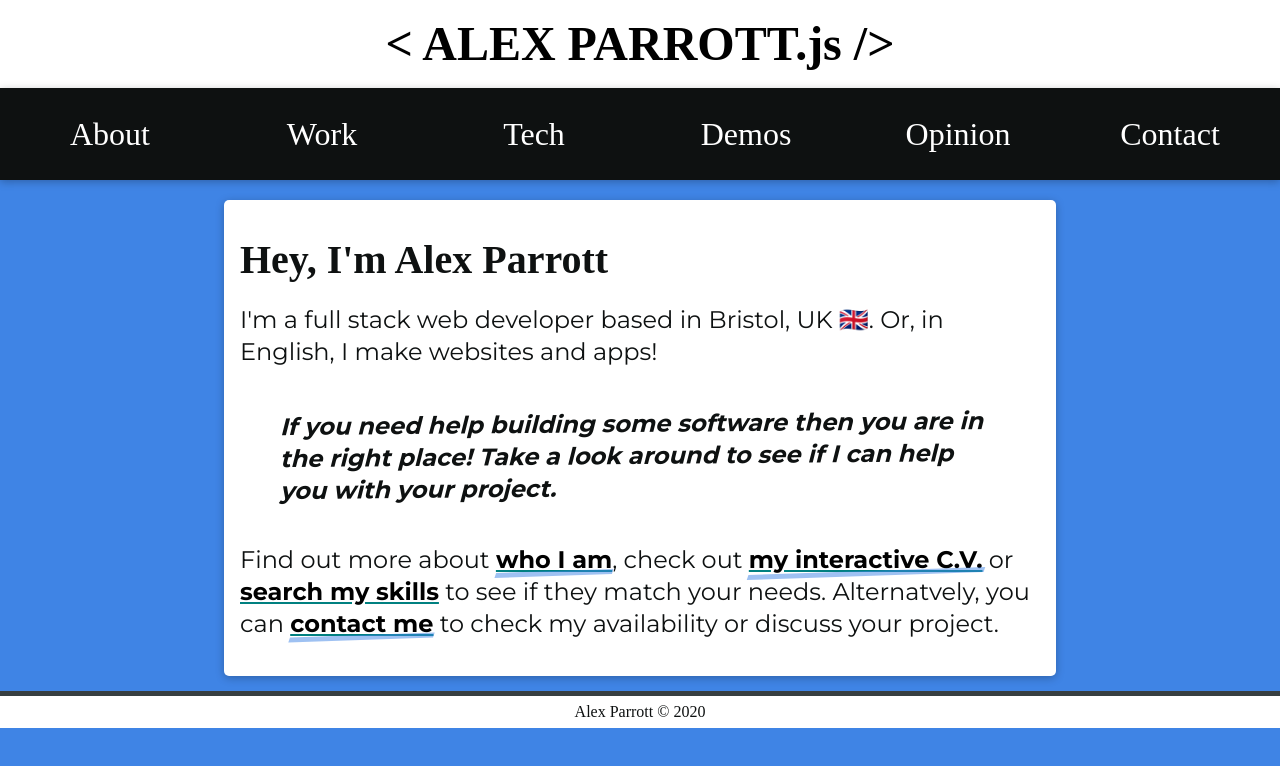
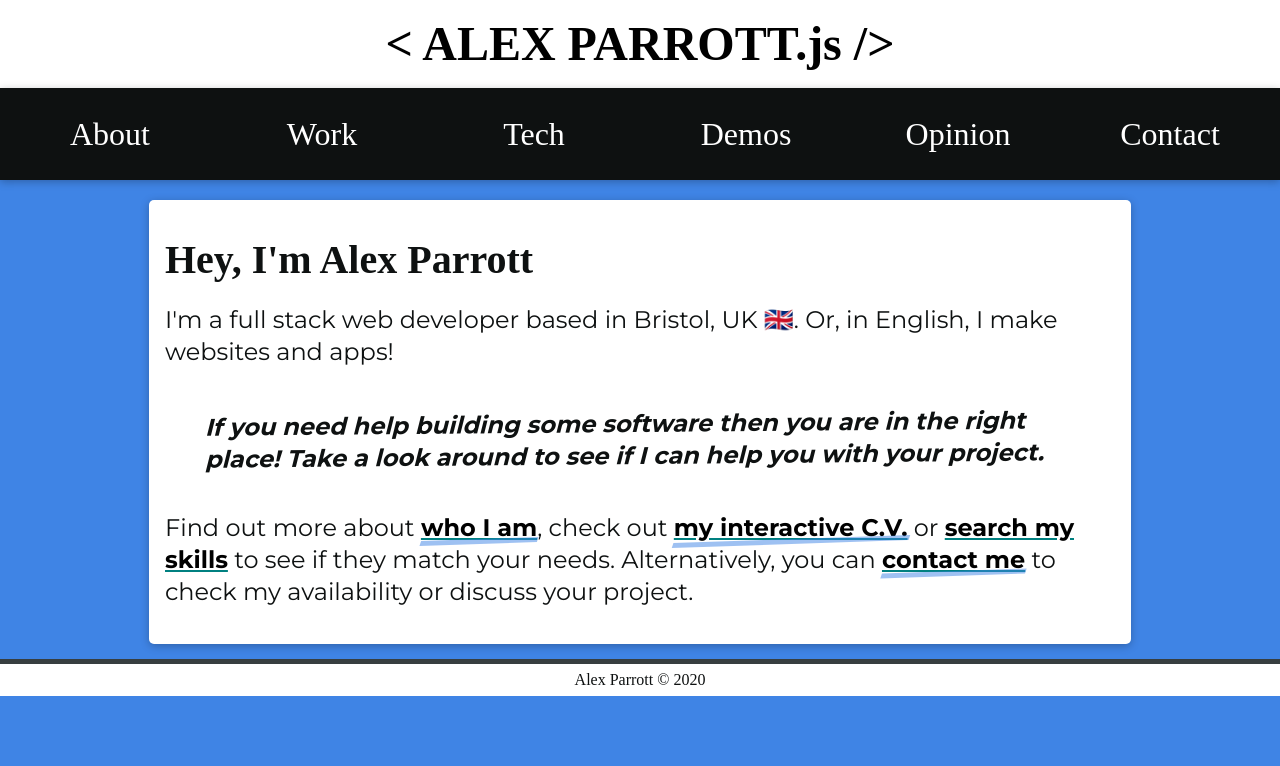
Before and after one commit to cashtotalszero/alex-parrott, a Next.js app: page / in a window 1280 px wide. Shown: the top 766 px of the page. Built offline with nearby package versions, Linux system fonts and the light colour scheme; a web font is replaced by a local one.

Commit message:
Page component refactor

```diff
--- /dev/null
+++ b/components/Page.js
@@ -0,0 +1,31 @@
+import styled from 'styled-components';
+import PropTypes from 'prop-types';
+
+import CustomHead from './CustomHead';
+
+const StyledPage = styled.div`
+  display: flex;
+  justify-content: center;
+  margin: 20px;
+`;
+
+const Card = styled.div`
+  padding: 1rem;
+  border-radius: 5px;
+  box-shadow: 0 2px 8px rgba(0, 0, 0, 0.26);
+  max-width: ${({ maxWidth }) => maxWidth || ''};
+  background-color: ${({ theme }) => theme.colors.white};
+`;
+
+const Page = ({ children }) => (
+  <StyledPage>
+    <CustomHead />
+    <Card maxWidth="950px">{children}</Card>
+  </StyledPage>
+);
+
+Page.propTypes = {
+  children: PropTypes.node.isRequired,
+};
+
+export default Page;
--- a/pages/index.js
+++ b/pages/index.js
@@ -1,27 +1,8 @@
 import styled from 'styled-components';
 
-import Link from 'next/link';
-import CustomHead from '../components/CustomHead';
-import Card from '../components/Card';
-import Image from '../components/Image';
-import TextBlock, { BOLD, LINK, EMOJI } from '../components/TextBlock';
-
-import { WES_BOS, DAN_ABRAMOV, STEPHEN_GRIDER, KRISTA_KING, CODE_REPO } from '../constants/urls';
-import { WINKING_FACE, GB_FLAG, GRINNING_FACE } from '../constants/emojis';
-
-const Container = styled.div`
-  display: flex;
-  justify-content: center;
-  margin: 20px;
-
-  /* p {
-    text-align: center;
-  } */
-
-  mark {
-    background-color: ${({ theme }) => `${theme.colors.palette3}`};
-  }
-`;
+import Page from '../components/Page';
+import TextBlock, { LINK, EMOJI } from '../components/TextBlock';
+import { GB_FLAG } from '../constants/emojis';
 
 const StyledHighlight = styled.p`
   margin: 40px;
@@ -30,11 +11,9 @@ const StyledHighlight = styled.p`
   transform: skewY(-0.5deg);
 `;
 
-const Page = () => (
-  <Container>
-    <CustomHead />
-    <Card maxWidth="800px">
-      <h1>Hey, I'm Alex Parrott</h1>
+const HomePage = () => (
+  <Page>
+    <h1>Hey, I&apos;m Alex Parrott</h1>
 
     <TextBlock
       contents={[
@@ -59,29 +38,13 @@ const Page = () => (
         { type: LINK, href: 'work', text: 'my interactive C.V.', bold: true },
         { text: ' or ' },
         { type: LINK, href: 'tech', text: 'search my skills', bold: true },
-          { text: ' to see if they match your needs. Alternatvely, you can ' },
+        { text: ' to see if they match your needs. Alternatively, you can ' },
         { type: LINK, href: 'contact', text: 'contact me', bold: true },
         { text: ' to check my availability or discuss your project. ' },
       ]}
     />
-
-      {/* <h2>There's more...</h2>
-      <p>
-        Psst, this entire website is my CV! Every line of code is available for you look at. This isn't made with any
-        templates, I built it all from the ground up.
-      </p>
-      <p>
-        Each page has a link to the code in the footer. If you want to just dive into the repo now, go ahead. It's all
-        on GitHub:
-      </p>
-      <p />
-      <a href={CODE_REPO}>
-        <Image imageSrc="/GitHub_Logo.png" imageAlt="Github repo" />
-      </a> */}
-
     <div />
-    </Card>
-  </Container>
+  </Page>
 );
 
-export default Page;
+export default HomePage;
```
Also changed, not shown: pages/404.js (+9 -17 lines), pages/about.js (+6 -19 lines), pages/opinion.js (+8 -24 lines), pages/work.js (+3 -20 lines). Lines whose indentation alone changed are shown as unchanged.
